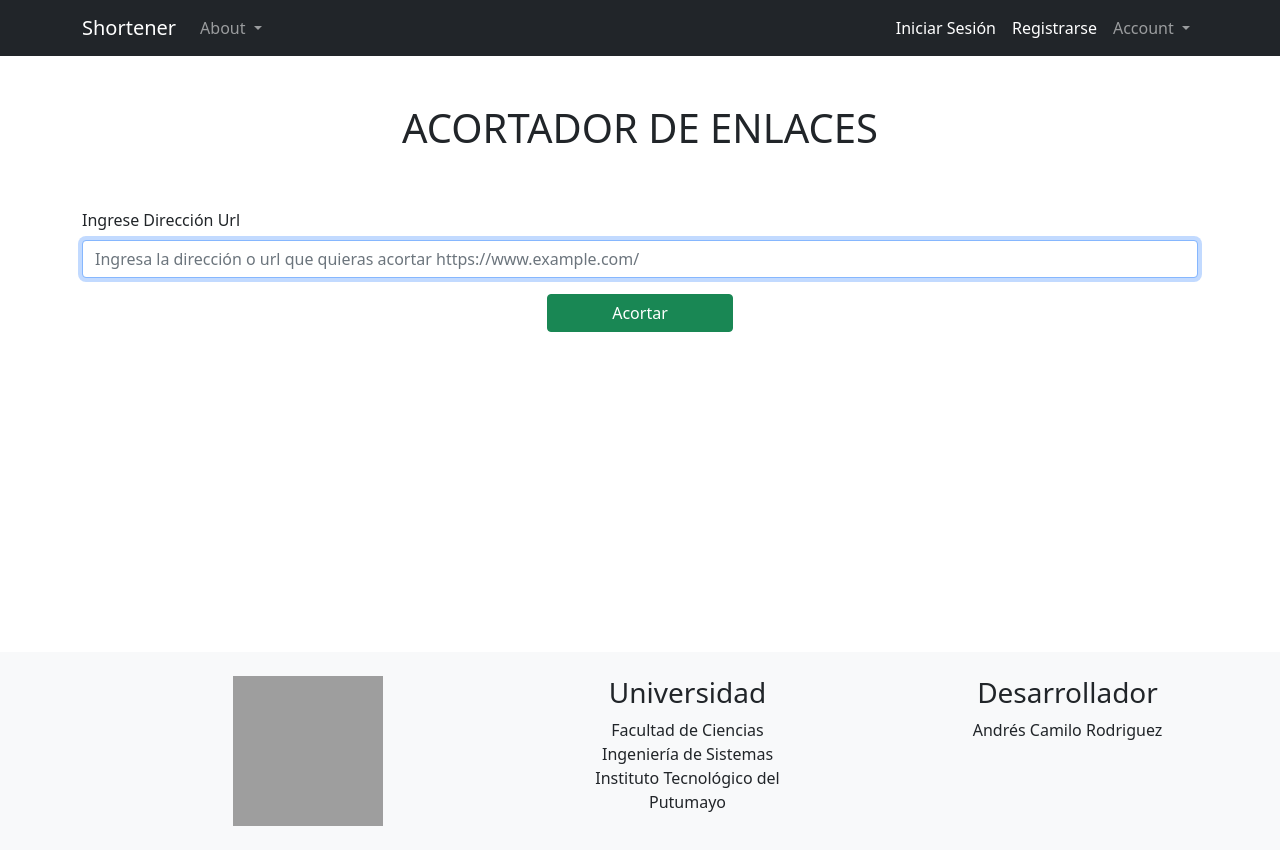
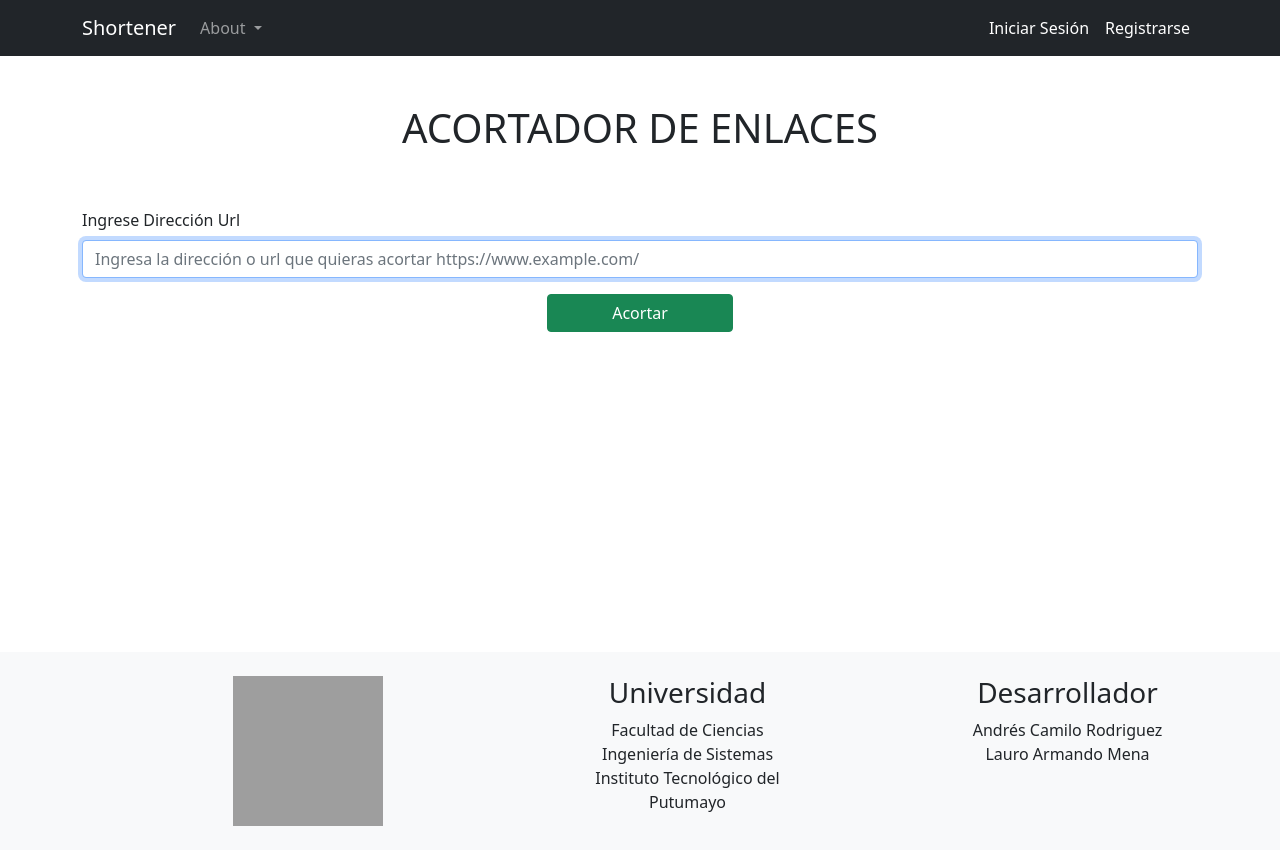
Before and after one commit to CamiloRodriguez-1213/PA9-Acortador-URL, a Flask app: page / in a window 1280 px wide. Run offline with Flask 2, Linux system fonts and the light colour scheme; grey boxes are pictures that could not be loaded.

Commit message:
Change frontend

```diff
--- a/templates/index.html
+++ b/templates/index.html
@@ -50,7 +50,7 @@
                             <li class="nav-item">
                                 <a class="nav-link active" aria-current="page" href="/templates/login/signup.html">Registrarse</a>
                             </li>
-                            <li class="nav-item dropdown">
+                            <!-- <li class="nav-item dropdown">
                                 <a class="nav-link dropdown-toggle" href="#" id="navbarDropdown" role="button" data-bs-toggle="dropdown" aria-expanded="false">
                                   Account
                                 </a>
@@ -59,7 +59,7 @@
                                   <li><hr class="dropdown-divider"></li>
                                   <li><a class="dropdown-item" href="#">Log out</a></li>
                                 </ul>
-                              </li>
+                              </li>  -->
 
                         </ul>
                     </form>
@@ -123,6 +123,9 @@
                     Andrés Camilo Rodriguez
                 </a><br>
                 <a class="align-items-center link-dark text-decoration-none" href="/" aria-label="Bootstrap">
+                    Lauro Armando Mena
+                </a><br>
+                <a class="align-items-center link-dark text-decoration-none" href="/" aria-label="Bootstrap">
 
                 </a>
 
```
Also changed, not shown: templates/shorteners/create.html (+5 -2 lines).
